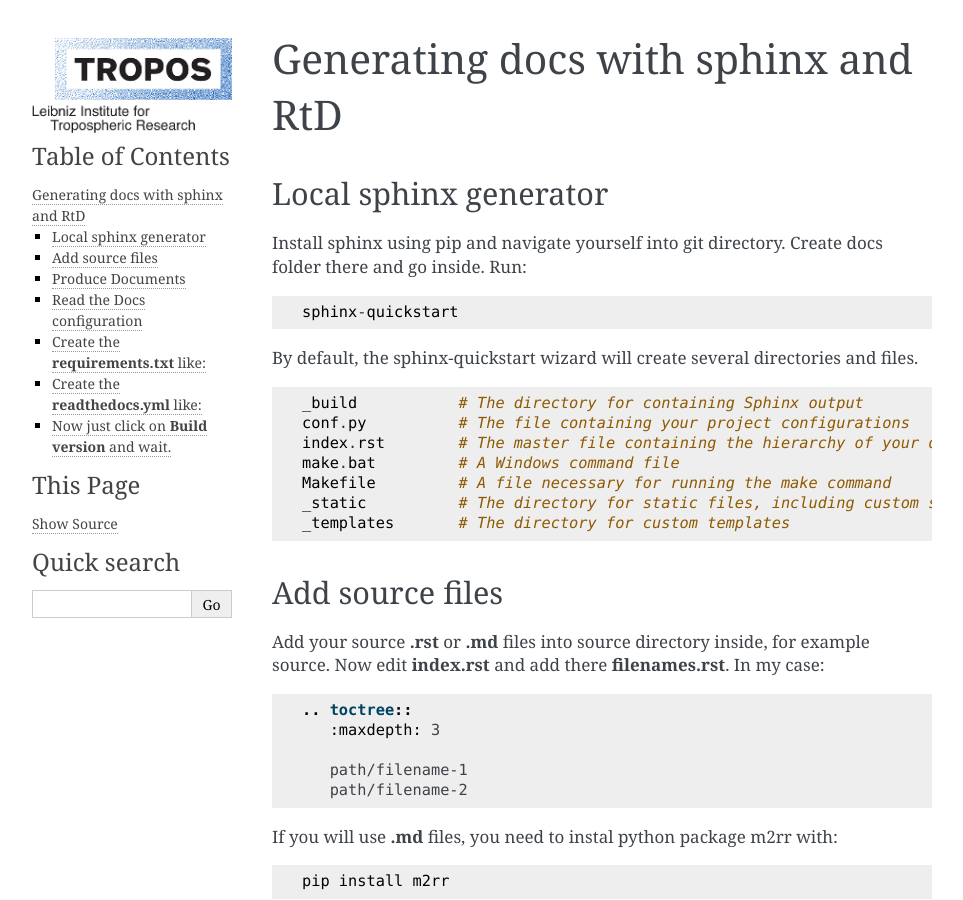
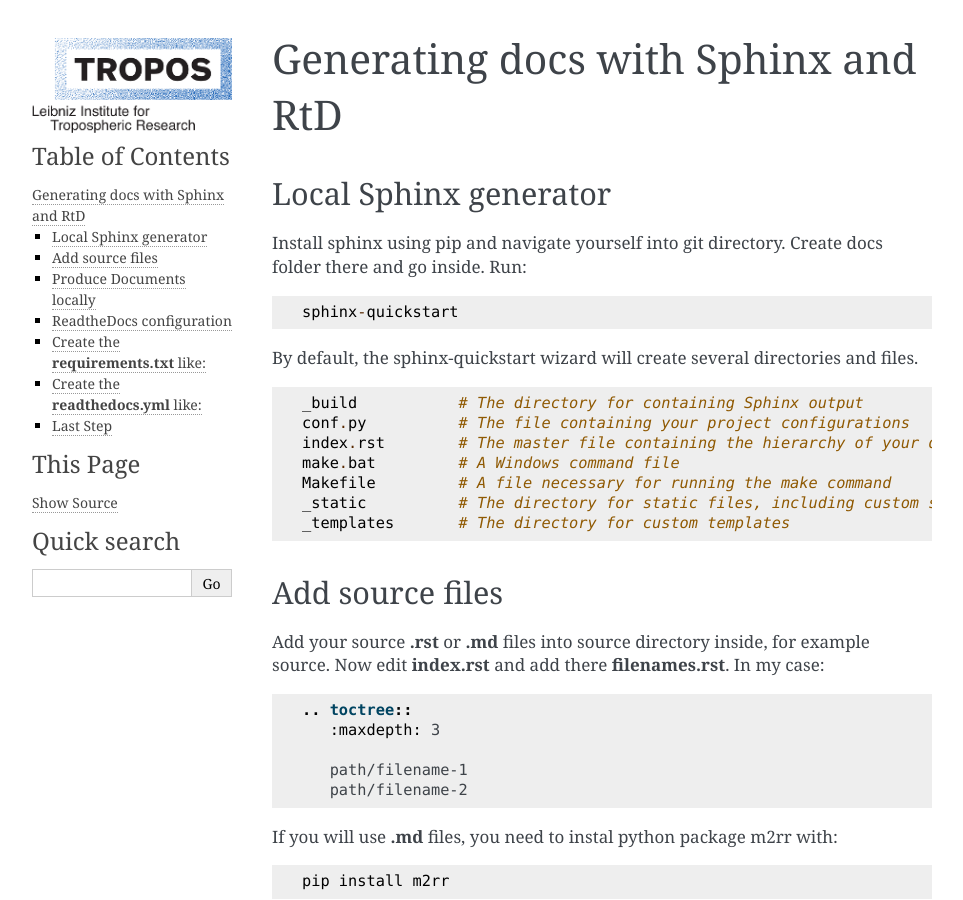
Before and after one commit to nbayer2020/Simple-GitHub-repo-and-ReadTheDocs-set-up-Guide, a Sphinx documentation site: the page built from source/docs_with_sphinx_and_rtd.md, in a window 1280 px wide and 900 px high. Shown: the whole window, without its empty margins (148-1111 px from the left). Built offline with Sphinx 7.4.7, drawn with Linux system fonts in a browser that asks for light colours; some of the changed text lies outside the part shown.

Commit message:
Update docs_with_sphinx_and_rtd.md

````diff
--- a/source/docs_with_sphinx_and_rtd.md
+++ b/source/docs_with_sphinx_and_rtd.md
@@ -1,6 +1,6 @@
-# Generating docs with sphinx and RtD
+# Generating docs with Sphinx and RtD
 
-## Local sphinx generator
+## Local Sphinx generator
 
 Install sphinx using pip and navigate yourself into git directory. Create docs folder there and go inside. Run:
 
@@ -67,7 +67,7 @@
 exclude_patterns = []
 ```
 
-## Produce Documents
+## Produce Documents locally
 Now just run:
 
 ```make html```  or ```make latexpdf```
@@ -84,7 +84,7 @@
 
 On CentOs7 you will have to install the latex-packeges manually
 
-## Read the Docs configuration
+## ReadtheDocs configuration
 
 Go to the ReadTheDocs and create an account there. [https://readthedocs.org/](https://readthedocs.org/)
 
@@ -156,4 +156,6 @@
 
 See: [https://docs.readthedocs.io/en/stable/config-file/index.html](https://docs.readthedocs.io/en/stable/config-file/index.html)
 
-## Now just click on **Build version** and wait.
+## Last Step
+
+Now just click on **Build version** and wait.
````
